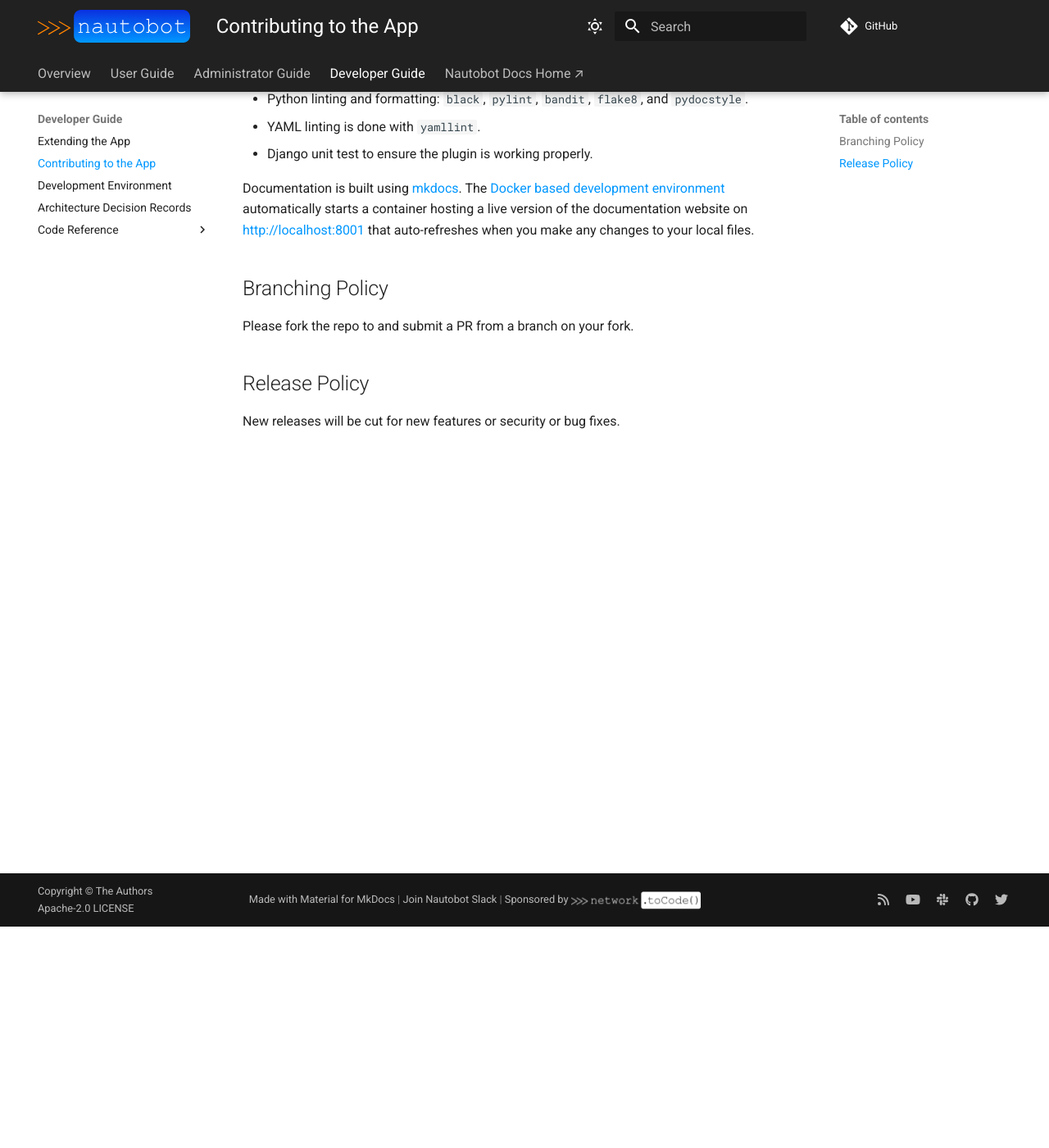
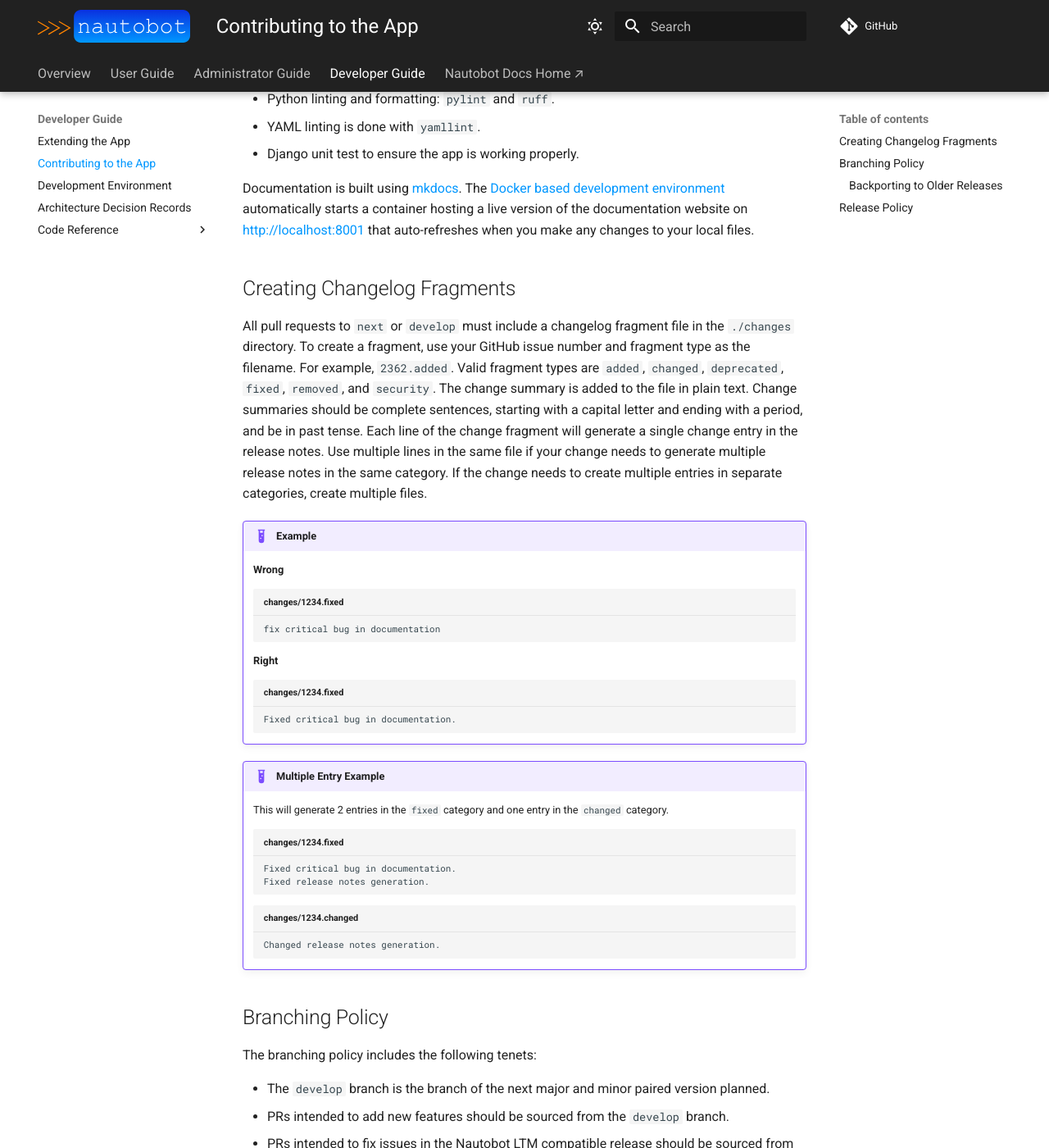
Before and after one commit to nautobot/nautobot-app-dns-models, an MkDocs documentation site: the page built from docs/dev/contributing.md, in a window 1280 px wide and 1400 px high, scrolled down 270 px. Shown: the whole window at 82% size. Built offline with MkDocs 1.6.1 and Material for MkDocs 9.7.7, drawn with Linux system fonts in a browser that asks for light colours; comment, search, counter and statistics services are not loaded; some of the changed text lies outside the part shown.

Commit message:
add and adjust docs

````diff
--- a/docs/dev/contributing.md
+++ b/docs/dev/contributing.md
@@ -4,16 +4,59 @@
 
 The project is following Network to Code software development guidelines and is leveraging the following:
 
-- Python linting and formatting: `black`, `pylint`, `bandit`, `flake8`, and `pydocstyle`.
+- Python linting and formatting: `pylint` and `ruff`.
 - YAML linting is done with `yamllint`.
-- Django unit test to ensure the plugin is working properly.
+- Django unit test to ensure the app is working properly.
 
 Documentation is built using [mkdocs](https://www.mkdocs.org/). The [Docker based development environment](dev_environment.md#docker-development-environment) automatically starts a container hosting a live version of the documentation website on [http://localhost:8001](http://localhost:8001) that auto-refreshes when you make any changes to your local files.
 
+## Creating Changelog Fragments
+
+All pull requests to `next` or `develop` must include a changelog fragment file in the `./changes` directory. To create a fragment, use your GitHub issue number and fragment type as the filename. For example, `2362.added`. Valid fragment types are `added`, `changed`, `deprecated`, `fixed`, `removed`, and `security`. The change summary is added to the file in plain text. Change summaries should be complete sentences, starting with a capital letter and ending with a period, and be in past tense. Each line of the change fragment will generate a single change entry in the release notes. Use multiple lines in the same file if your change needs to generate multiple release notes in the same category. If the change needs to create multiple entries in separate categories, create multiple files.
+
+!!! example
+
+    **Wrong**
+    ```plaintext title="changes/1234.fixed"
+    fix critical bug in documentation
+    ```
+
+    **Right**
+    ```plaintext title="changes/1234.fixed"
+    Fixed critical bug in documentation.
+    ```
+
+!!! example "Multiple Entry Example"
+
+    This will generate 2 entries in the `fixed` category and one entry in the `changed` category.
+
+    ```plaintext title="changes/1234.fixed"
+    Fixed critical bug in documentation.
+    Fixed release notes generation.
+    ```
+
+    ```plaintext title="changes/1234.changed"
+    Changed release notes generation.
+    ```
+
 ## Branching Policy
 
-Please fork the repo to and submit a PR from a branch on your fork.
+The branching policy includes the following tenets:
+
+- The `develop` branch is the branch of the next major and minor paired version planned.
+- PRs intended to add new features should be sourced from the `develop` branch.
+- PRs intended to fix issues in the Nautobot LTM compatible release should be sourced from the latest `ltm-<major.minor>` branch instead of `develop`.
+
+{{ cookiecutter.verbose_name }} will observe semantic versioning, as of 1.0. This may result in a quick turnaround in minor versions to keep pace with an ever-growing feature set.
+
+### Backporting to Older Releases
+
+If you are backporting any fixes to a prior major or minor version of this app, please open an issue, comment on an existing issue, or post in the [Network to Code Slack](https://networktocode.slack.com/) (channel `#nautobot`).
+
+We will create a `release-X.Y` branch for you to open your PR against and cut a new release once the PR is successfully merged.
 
 ## Release Policy
 
-New releases will be cut for new features or security or bug fixes.
+{{ cookiecutter.verbose_name }} has currently no intended scheduled release schedule, and will release new features in minor versions.
+
+The steps taken by maintainers when creating a new release are documented in the [release checklist](./release_checklist.md).
````
Also changed, not shown: docs/admin/release_notes/version_1.0.md (+0 -21 lines), docs/admin/uninstall.md (+16 -3 lines), docs/dev/code_reference/index.md (+0 -3 lines), docs/dev/release_checklist.md (added, +214 -0 lines).
